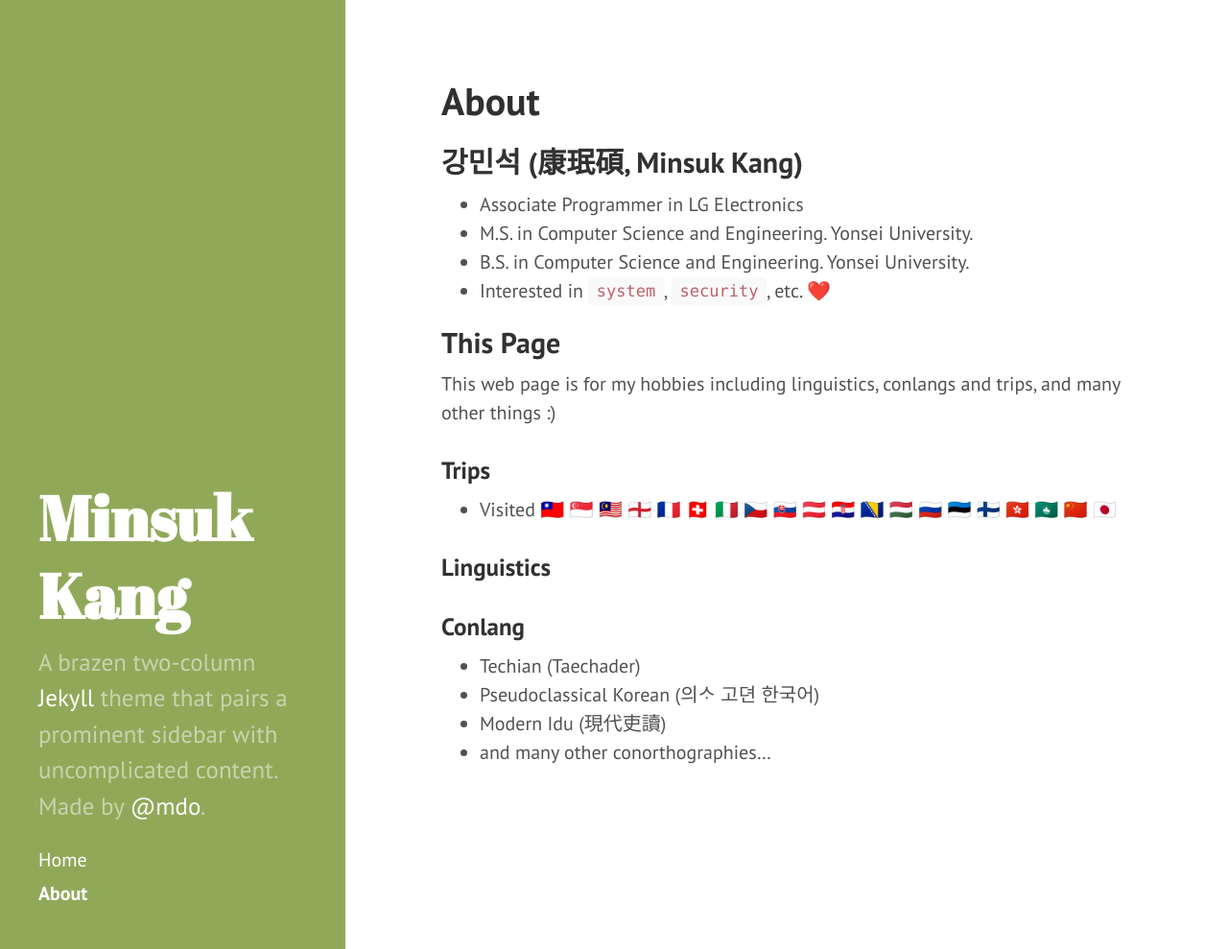
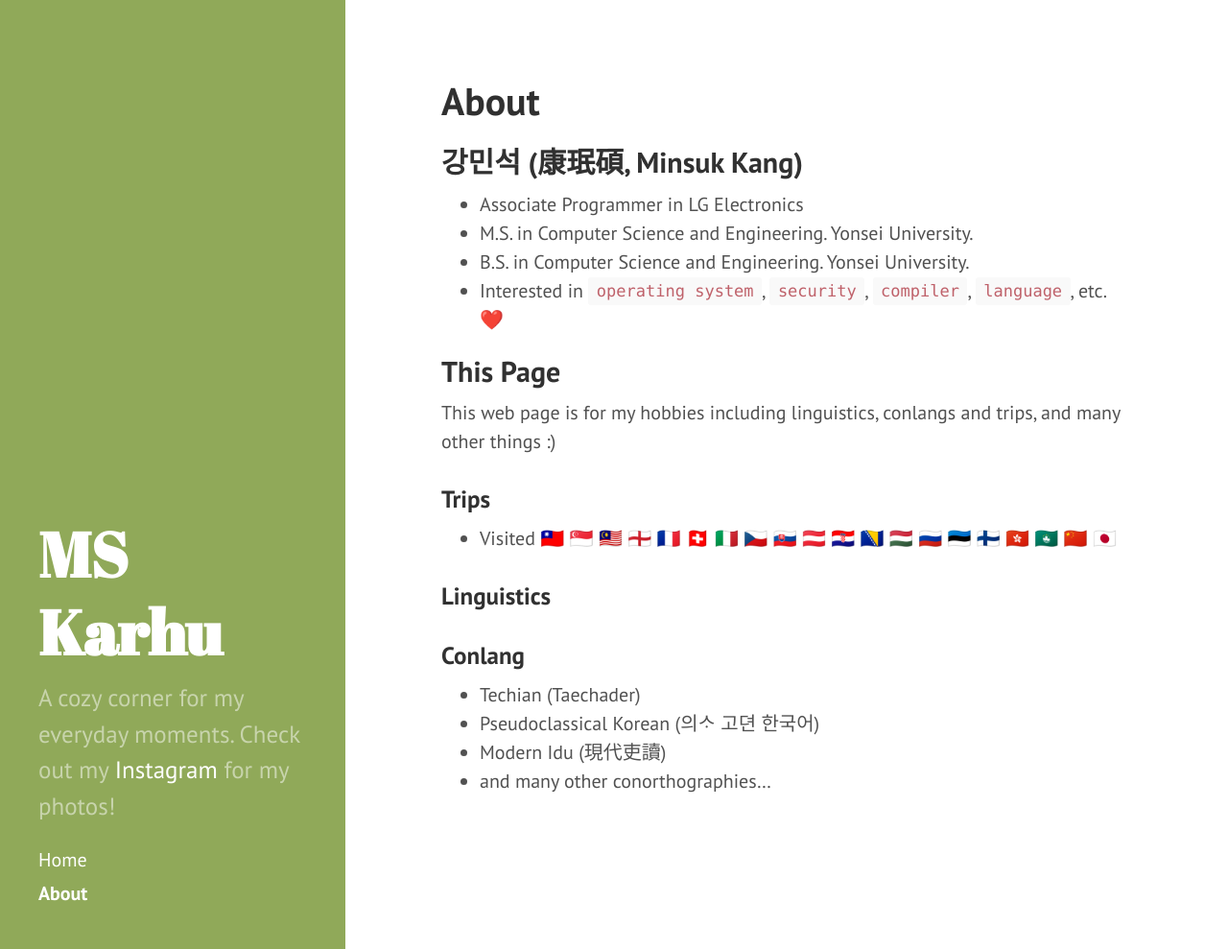
Before and after one commit to minskMedve/minskMedve.github.io, a Jekyll site: the page built from about.md, in a window 1280 px wide and 989 px high. Shown: the whole window at 96% size. Built offline with Jekyll 4.4.1, drawn with Linux system fonts in a browser that asks for light colours; some web fonts are replaced.

Commit message:
More details

```diff
--- a/_config.yml
+++ b/_config.yml
@@ -6,14 +6,14 @@ highlighter:      rouge
 permalink:        pretty
 
 # Setup
-title:            Minsuk Kang
+title:            MS Karhu
 tagline:          'blog'
-description:      'A brazen two-column <a href="http://jekyllrb.com" target="_blank">Jekyll</a> theme that pairs a prominent sidebar with uncomplicated content. Made by <a href="https://twitter.com/mdo" target="_blank">@mdo</a>.'
+description:      'A cozy corner for my everyday moments. Check out my <a href="https://www.instagram.com/ms27.kang" target="_blank">Instagram</a> for my photos!'
 url:              https://minskmedve.github.io
 baseurl:          ""
 
 author:
-  name:           'Mark Otto'
+  name:           'Minsuk Kang'
   url:            https://www.instagram.com/ms27.kang/
 
 paginate:         5
--- a/about.md
+++ b/about.md
@@ -7,7 +7,7 @@ title: About
 - Associate Programmer in LG Electronics
 - M.S. in Computer Science and Engineering. Yonsei University.
 - B.S. in Computer Science and Engineering. Yonsei University.
-- Interested in `system`, `security`, etc. ❤️
+- Interested in `operating system`, `security`, `compiler`, `language`, etc. ❤️
 
 ## This Page
 
```
